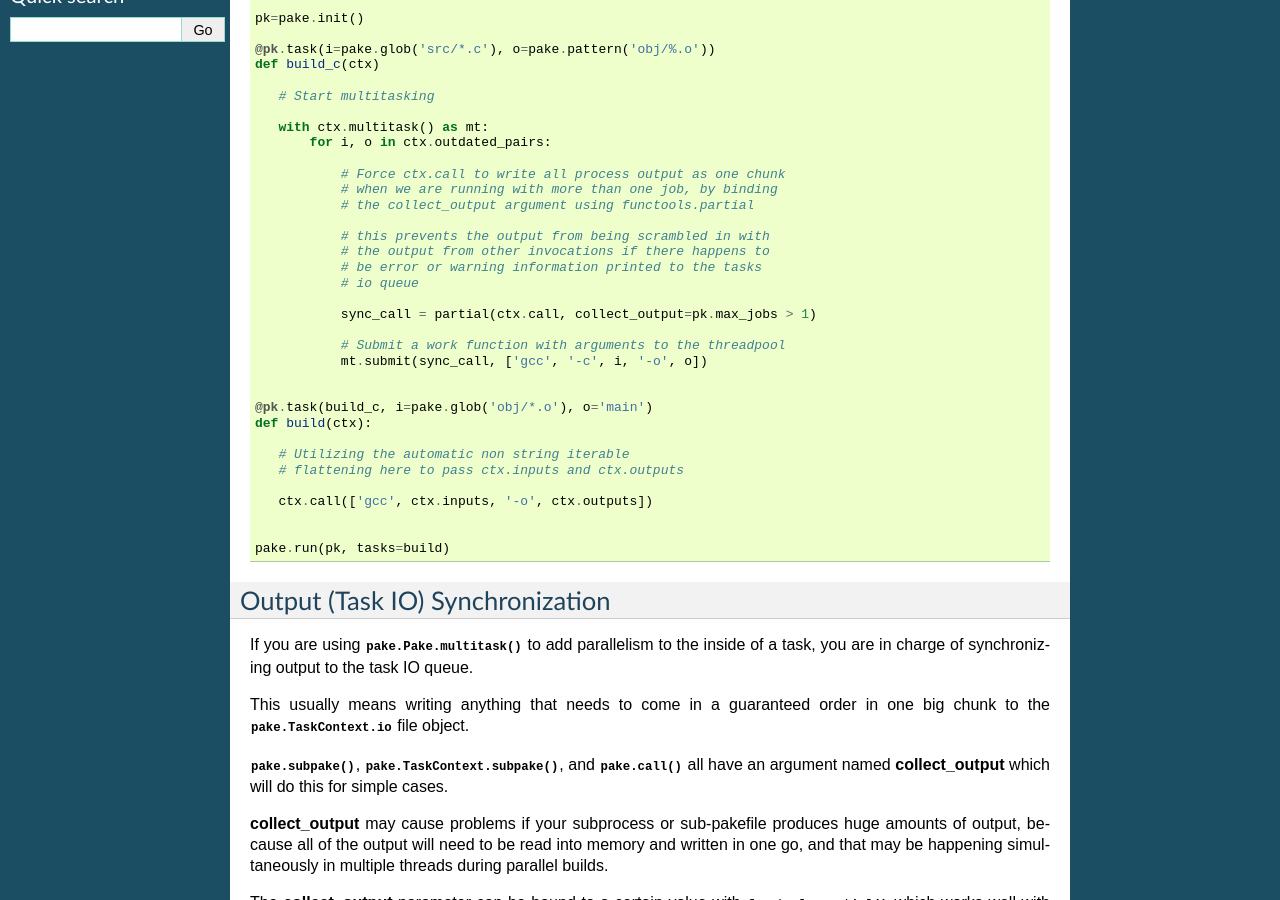
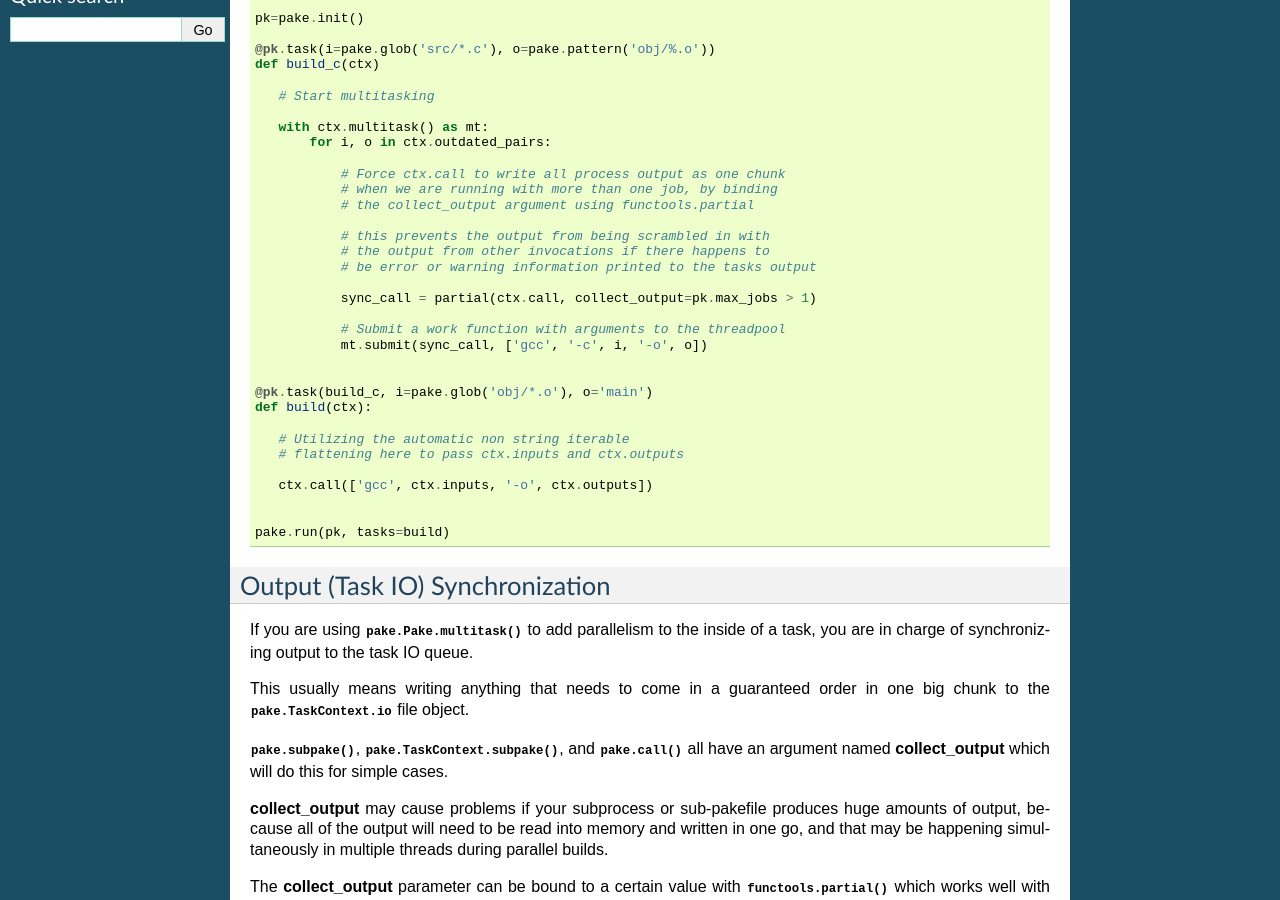
Before and after one commit to Teriks/pake, a Sphinx documentation site: the page built from docs/source/multitasking.rst, in a window 1280 px wide and 900 px high, scrolled down 331 px. Built offline with Sphinx 7.4.7, drawn with Linux system fonts in a browser that asks for light colours.

Commit message:
Update README.md with new multitasking info

```diff
--- a/docs/source/multitasking.rst
+++ b/docs/source/multitasking.rst
@@ -34,8 +34,7 @@ Example:
 
                # this prevents the output from being scrambled in with
                # the output from other invocations if there happens to
-               # be error or warning information printed to the tasks
-               # io queue
+               # be error or warning information printed to the tasks output
 
                sync_call = partial(ctx.call, collect_output=pk.max_jobs > 1)
 
```
Also changed, not shown: README.rst (+23 -7 lines).
